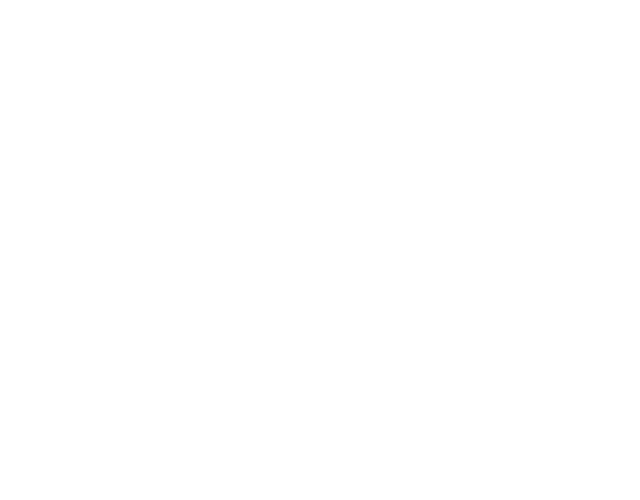
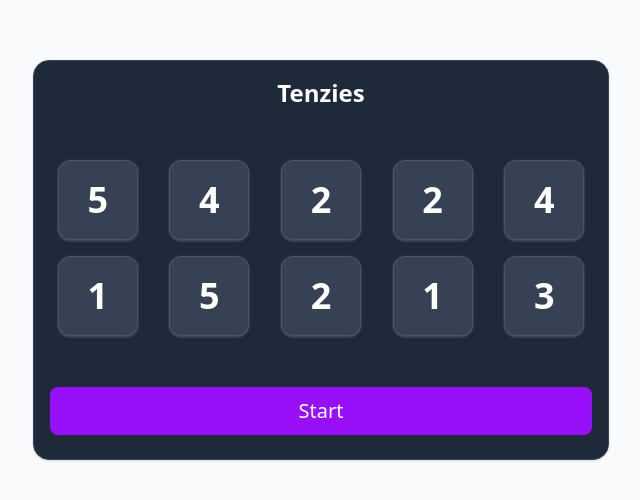
Before and after one commit to AbdulbositGo/React-Tutorial, a React (Vite) app in the folder scrimba/Tenzies/: page / in a window 1280 px wide. Shown: the part 140-640 px from the top of the page, without its empty margins (319-959 px from the left). Built offline with nearby package versions, Linux system fonts and the light colour scheme.

Commit message:
feat: add Main and Die components; implement die generation logic in Main

```diff
--- a/scrimba/Tenzies/src/App.jsx
+++ b/scrimba/Tenzies/src/App.jsx
@@ -1,8 +1,12 @@
+import Main from "./components/Main"
 
 function App() {
 
   return (
     <>
+      <section className="bg-gray-50 dark:bg-gray-900">
+        <Main />
+      </section>
     </>
   )
 }
--- /dev/null
+++ b/scrimba/Tenzies/src/components/Die.jsx
@@ -0,0 +1,12 @@
+
+
+
+const Die = (props) => {
+    return (
+        <button className="self-center bg-gray-50 size-20 border rounded-xl shadow shadow-gray-600 block p-2.5 bg-gray-700 border-gray-600 text-white text-4xl font-extrabold focus:ring-blue-500 focus:border-blue-500">
+            {props.value}
+        </button>
+    );
+}
+
+export default Die;
--- a/scrimba/Tenzies/src/components/Main.jsx
+++ b/scrimba/Tenzies/src/components/Main.jsx
@@ -0,0 +1,29 @@
+import Die from "./Die";
+
+
+const Main = () => {
+
+    const genarateNewDie = () => {
+        // let result = []
+        // for (let i = 0; i < 10; i++) {
+        //     const randNum = Math.ceil(Math.random() * 6)
+        //     result.push(randNum)
+        // }
+        // return result
+        return new Array(10).fill(0).map(() => Math.ceil(Math.random() * 6))
+    }
+
+    return (
+        <div className="flex flex-col items-center justify-center px-6 py-8 mx-auto h-screen lg:py-0">
+            <div className="p-4 w-full flex flex-col justify-between itemsce rounded-2xl min-h-1/2 max-h-3/4 shadow border max-w-xl bg-gray-800 border-gray-700">
+                <h1 className="text-white text-2xl text-center font-bold">Tenzies</h1>
+                <div className="grid gap-4 grid-cols-5 w-full place-items-center">
+                    {genarateNewDie().map(num => <Die value={num} />)}
+                </div>
+                <button type="button" className="focus:outline-none text-white focus:ring-4 focus:ring-purple-300 font-medium rounded-lg text-xl px-5 py-2.5 mb-2 bg-purple-600 hover:bg-purple-700 focus:ring-purple-900">Start</button>
+            </div>
+        </div>
+    );
+}
+
+export default Main;
```
